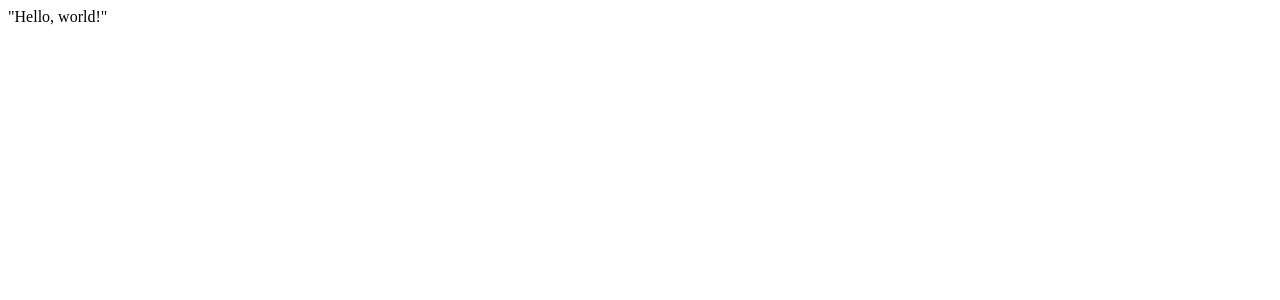
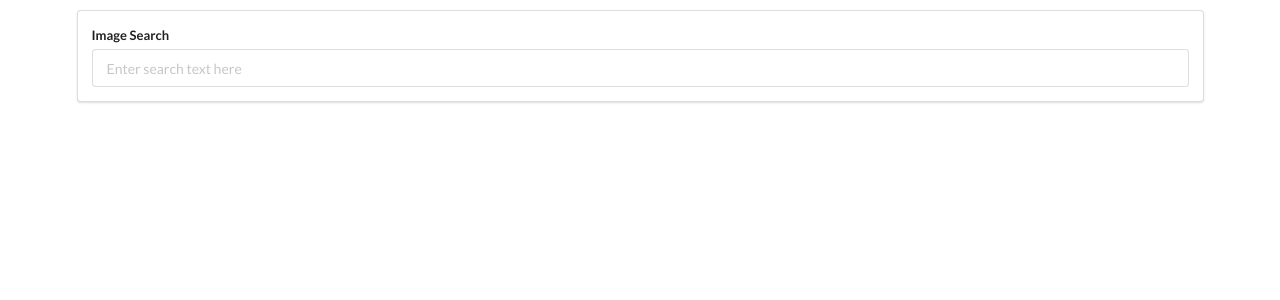
Before and after one commit to zeuslawyer/React-Redux, a React (Create React App) app in the folder 4_apis_pics_gallery/: page / in a window 1280 px wide. Shown: the top 300 px of the page. Built offline with nearby package versions, Linux system fonts and the light colour scheme.

Commit message:
add some styling from semantic ui

```diff
--- a/4_apis_pics_gallery/public/index.html
+++ b/4_apis_pics_gallery/public/index.html
@@ -5,6 +5,7 @@
     <link rel="shortcut icon" href="%PUBLIC_URL%/favicon.ico">
     <meta name="viewport" content="width=device-width, initial-scale=1, shrink-to-fit=no">
     <meta name="theme-color" content="#000000">
+    <link rel="stylesheet" href="https://cdnjs.cloudflare.com/ajax/libs/semantic-ui/2.4.1/semantic.min.css" />
     <!--
       manifest.json provides metadata used when your web app is added to the
       homescreen on Android. See https://developers.google.com/web/fundamentals/web-app-manifest/
--- a/4_apis_pics_gallery/src/components/App.js
+++ b/4_apis_pics_gallery/src/components/App.js
@@ -1,7 +1,14 @@
 import React from "react";
+import SearchBar from "./SearchBar";
+
+const style = {marginTop:"10px"}
 
 function App() {
-  return <div>"Hello, world!"</div>;
+  return (
+    <div className="ui container" style={style}>
+      <SearchBar />
+    </div>
+  );
 }
 
 export default App;
--- /dev/null
+++ b/4_apis_pics_gallery/src/components/SearchBar.js
@@ -0,0 +1,18 @@
+import React, { Component } from "react";
+
+class SearchBar extends Component {
+  render() {
+    return (
+      <div className="ui segment">
+        <form className="ui form">
+          <div className="field">
+            <label>Image Search</label>
+            <input type="text" placeholder="Enter search text here" />
+          </div>
+        </form>
+      </div>
+    );
+  }
+}
+
+export default SearchBar;
```
